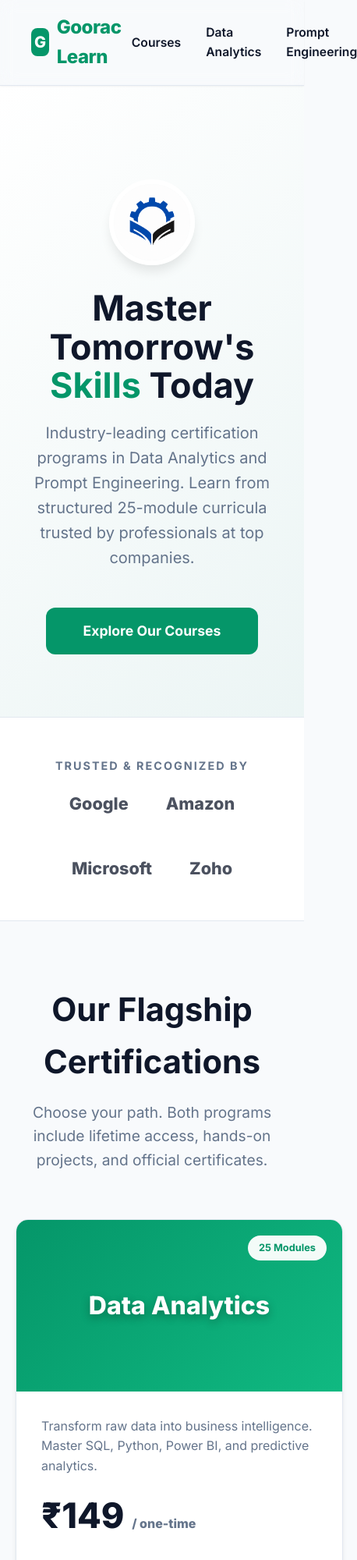
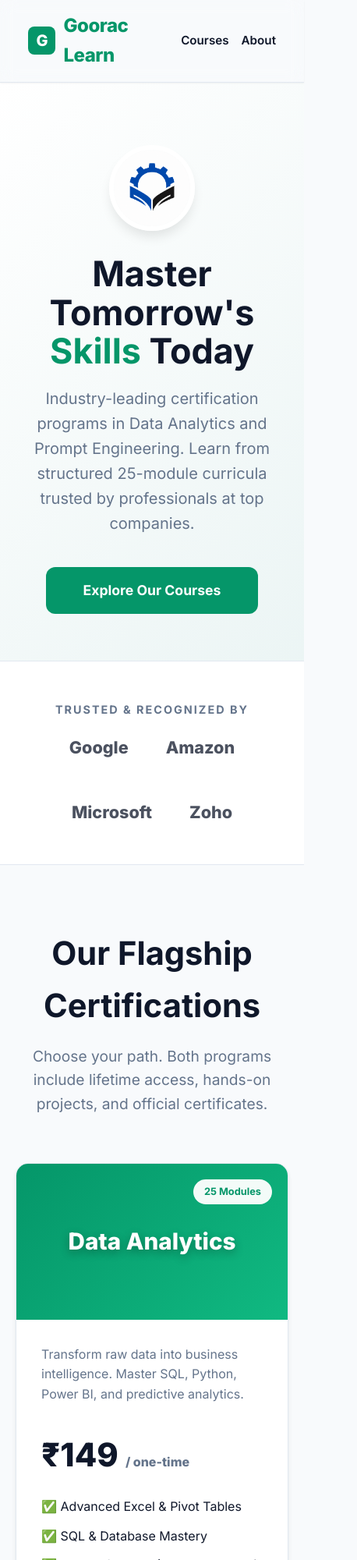
Before and after one commit to goolearn-rac/GooracLearn, a plain HTML site: page index.html in a window 390 px wide. Shown: the top 2000 px of the page at 78% size, 458 px wide, since content can reach past the window. Drawn offline with Linux system fonts and the light colour scheme.

Commit message:
Update index.html

```diff
--- a/index.html
+++ b/index.html
@@ -106,7 +106,7 @@
             font-weight: 900;
             font-size: 20px;
         }
-        .nav-links { display: flex; gap: 32px; align-items: center; }
+        .nav-links { display: flex; gap: 24px; align-items: center; }
         .nav-link {
             color: var(--text-main);
             font-weight: 600;
@@ -146,8 +146,8 @@
         /* Course Cards */
         .courses-grid {
             display: grid;
-            grid-template-columns: repeat(auto-fit, minmax(420px, 1fr));
-            gap: 32px;
+            grid-template-columns: repeat(auto-fit, minmax(340px, 1fr));
+            gap: 28px;
             margin-top: 40px;
         }
         .course-card {
@@ -157,6 +157,9 @@
             border: 1px solid var(--border-color);
             box-shadow: var(--shadow-md);
             transition: all 0.3s cubic-bezier(0.4, 0, 0.2, 1);
+            height: 100%;
+            display: flex;
+            flex-direction: column;
         }
         .course-card:hover {
             transform: translateY(-12px);
@@ -164,18 +167,19 @@
             border-color: var(--primary);
         }
         .course-header {
-            height: 220px;
+            height: 200px;
             background: linear-gradient(135deg, #059669, #10b981);
             display: flex;
             align-items: center;
             justify-content: center;
             position: relative;
             color: white;
+            padding: 20px;
+            text-align: center;
         }
         .course-header h3 {
-            font-size: 2rem;
+            font-size: 1.85rem;
             font-weight: 800;
-            text-align: center;
             text-shadow: 0 4px 12px rgba(0,0,0,0.3);
         }
         .course-badge {
@@ -191,23 +195,27 @@
         }
         .course-body {
             padding: 32px;
+            flex-grow: 1;
+            display: flex;
+            flex-direction: column;
         }
         .price {
-            font-size: 2.8rem;
+            font-size: 2.6rem;
             font-weight: 800;
             color: var(--text-main);
-            margin: 12px 0;
+            margin: 12px 0 20px;
         }
         .price span { font-size: 1rem; color: var(--text-muted); }
         .features-list {
             list-style: none;
-            margin: 24px 0;
+            margin: 0 0 32px;
+            flex-grow: 1;
         }
         .features-list li {
             display: flex;
             align-items: center;
             gap: 12px;
-            margin-bottom: 14px;
+            margin-bottom: 12px;
             font-size: 1rem;
         }
         .btn {
@@ -225,8 +233,7 @@
             font-weight: 700;
             cursor: pointer;
             transition: all 0.2s;
-            width: 100%;
-            margin-top: 8px;
+            margin-top: auto;
         }
         .btn:hover {
             background-color: var(--primary-hover);
@@ -302,6 +309,26 @@
             opacity: 0.7;
             font-size: 0.9rem;
         }
+
+        /* Mobile Improvements */
+        @media (max-width: 768px) {
+            .courses-grid {
+                grid-template-columns: 1fr;
+                gap: 24px;
+            }
+            .hero {
+                padding: 80px 20px 60px;
+            }
+            .top-nav {
+                padding: 14px 16px;
+            }
+            .nav-links {
+                gap: 16px;
+            }
+            .nav-link {
+                font-size: 0.95rem;
+            }
+        }
     </style>
 </head>
 <body>
@@ -315,8 +342,7 @@
             </a>
             <div class="nav-links">
                 <a href="#courses" class="nav-link">Courses</a>
-                <a href="data-analytics.html" class="nav-link">Data Analytics</a>
-                <a href="prompt-engineering.html" class="nav-link">Prompt Engineering</a>
+                <a href="#" class="nav-link">About</a>
             </div>
         </div>
     </nav>
@@ -367,7 +393,7 @@
                         <div class="course-badge">25 Modules</div>
                     </div>
                     <div class="course-body">
-                        <p style="color: var(--text-muted); min-height: 80px;">Transform raw data into business intelligence. Master SQL, Python, Power BI, and predictive analytics.</p>
+                        <p style="color: var(--text-muted); margin-bottom: 20px;">Transform raw data into business intelligence. Master SQL, Python, Power BI, and predictive analytics.</p>
 
                         <div class="price">₹149 <span>/ one-time</span></div>
 
@@ -379,7 +405,7 @@
                             <li>✅ Capstone Project + Certificate</li>
                         </ul>
 
-                        <a href="data-analytics.html" class="btn">Enroll in Data Analytics</a>
+                        <a href="data-analytics.html" class="btn">View More</a>
                     </div>
                 </div>
 
@@ -392,7 +418,7 @@
                         <div class="course-badge">25 Modules</div>
                     </div>
                     <div class="course-body">
-                        <p style="color: var(--text-muted); min-height: 80px;">Master the art and science of working with Large Language Models. Build production-ready AI systems.</p>
+                        <p style="color: var(--text-muted); margin-bottom: 20px;">Master the art and science of working with Large Language Models. Build production-ready AI systems.</p>
 
                         <div class="price">₹149 <span>/ one-time</span></div>
 
@@ -404,7 +430,7 @@
                             <li>✅ Capstone Project + Certificate</li>
                         </ul>
 
-                        <a href="prompt-engineering.html" class="btn">Enroll in Prompt Engineering</a>
+                        <a href="prompt-engineering.html" class="btn">View More</a>
                     </div>
                 </div>
             </div>
```
